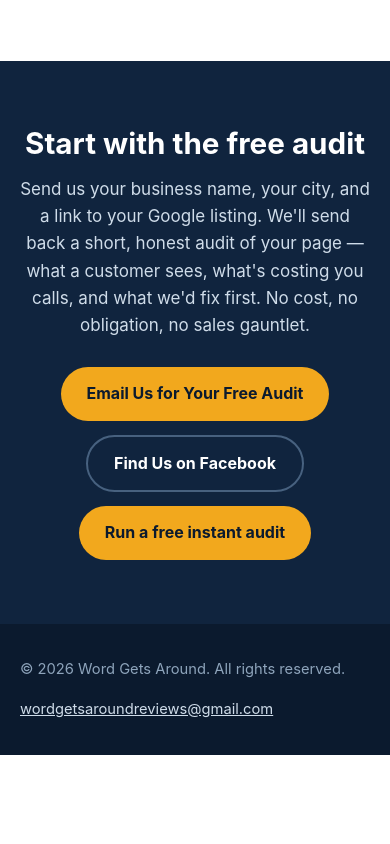
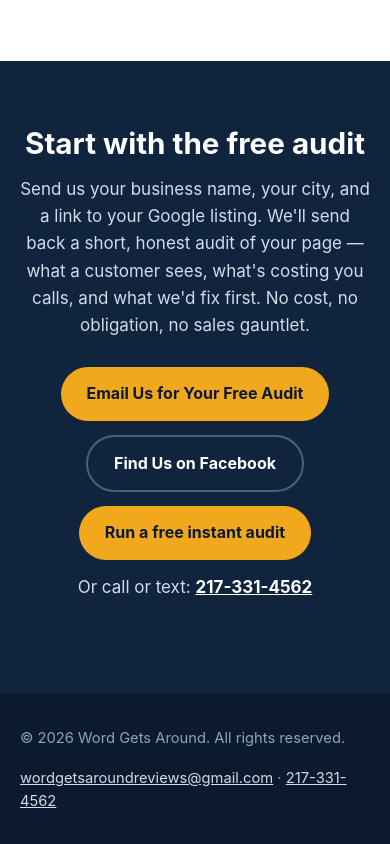
Before and after one commit to Leviathiam/leviathiam.github.io, a plain HTML site: page index.html in a window 390 px wide. Shown: the part 6957-7801 px from the top of the page. Before the commit the page ends 7712 px from the top, so only its background shows below. Drawn offline with Linux system fonts and the light colour scheme.

Commit message:
Add phone number to homepage + free-audit tool (holes audit Nov 17)

```diff
--- a/index.html
+++ b/index.html
@@ -250,13 +250,14 @@
       <a class="btn btn-ghost" href="https://www.facebook.com/profile.php?id=1399844349879914" target="_blank" rel="noopener">Find Us on Facebook</a>
       <a class="btn btn-amber" href="free-audit.html">Run a free instant audit</a>
     </div>
+    <p style="text-align:center;margin-top:14px">Or call or text: <a href="tel:+12173314562" style="color:#fff;font-weight:700">217-331-4562</a></p>
   </div>
 </div>
 
 <footer>
   <div class="wrap">
     <div>© 2026 Word Gets Around. All rights reserved.</div>
-    <div><a href="mailto:wordgetsaroundreviews@gmail.com">wordgetsaroundreviews@gmail.com</a></div>
+    <div><a href="mailto:wordgetsaroundreviews@gmail.com">wordgetsaroundreviews@gmail.com</a> · <a href="tel:+12173314562">217-331-4562</a></div>
   </div>
 </footer>
 
```
Also changed, not shown: free-audit.html (+1 -1 lines).
